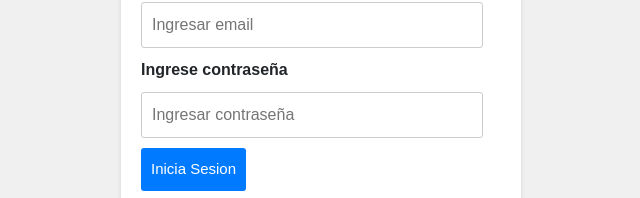
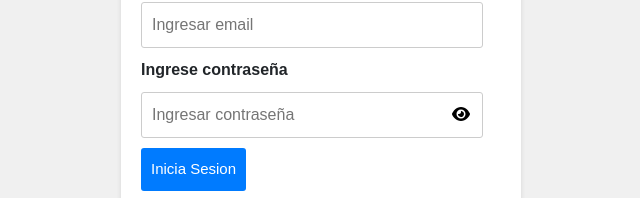
Before and after one commit to vazqueznahuel/Clementina, a React (Create React App) app: page / in a window 1280 px wide. Shown: the part 161-359 px from the top of the page, without its empty margins (319-959 px from the left). Built offline with nearby package versions, Linux system fonts and the light colour scheme; no server answers.

Commit message:
Agregando icono para ver contraseña en login

```diff
--- a/src/components/login/login.jsx
+++ b/src/components/login/login.jsx
@@ -75,8 +75,12 @@ function Login(props) {
           <input className='input-field' type='text' placeholder='Ingresar email' id='email'/>
 
           <Label className="info-label" infoLabel="Ingrese contraseña"/>
-          <input className='input-field' type={showPassword ? "text" : "password"} placeholder='Ingresar contraseña ' id='password'/>
-
+          <div style={{position: 'relative'}}>
+            <input className='input-field' type={showPassword ? "text" : "password"} placeholder='Ingresar contraseña ' id='password'/>
+            <button onClick={toggleShowPassword} type="button" style={{position: 'absolute', right: 25, top: 10, border: 'none', backgroundColor: 'white'}}>
+              <FontAwesomeIcon icon={showPassword ? faEyeSlash : faEye} />
+            </button>
+          </div>
           <button className='button'>Inicia Sesion</button>
 
         </form>
```
